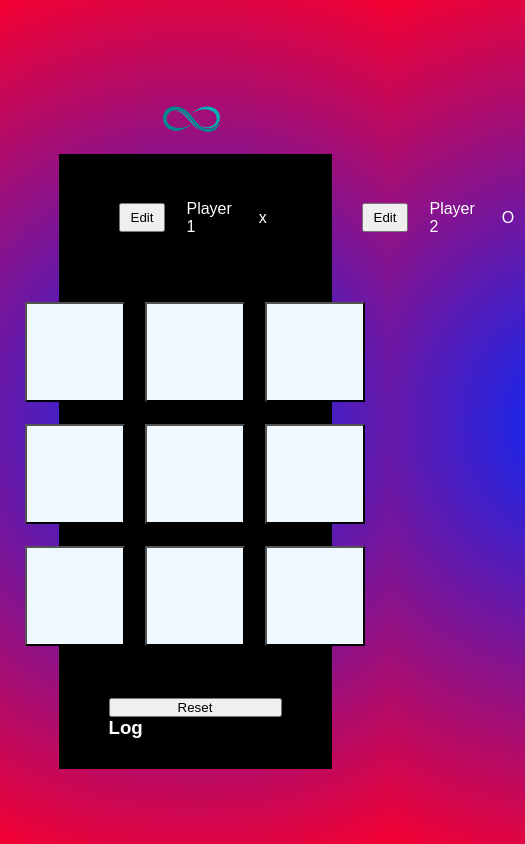
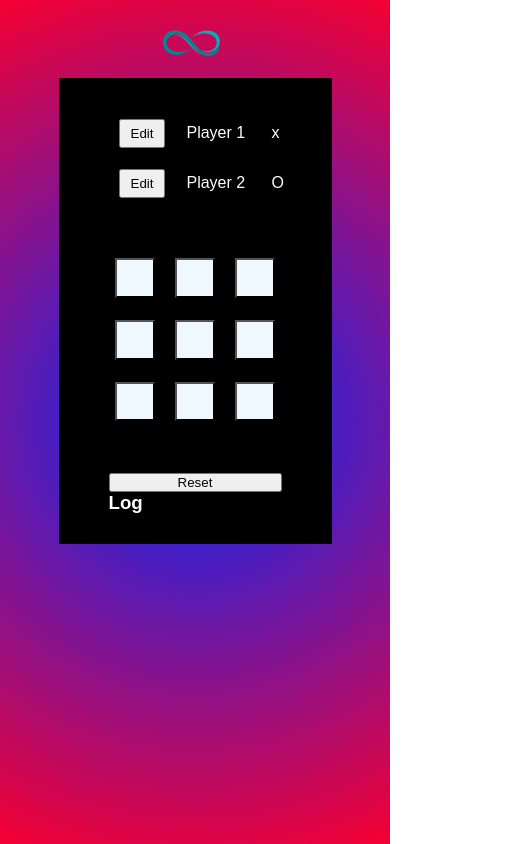
Before and after one commit to RedRoll/XO, a React (Vite) app: page / in a window 390 px wide. Shown: the whole page, 525 px wide, since content can reach past the window. Built offline with nearby package versions, Linux system fonts and the light colour scheme; a web font is replaced by a local one.

Commit message:
Test RWD

```diff
--- a/src/App.module.css
+++ b/src/App.module.css
@@ -4,7 +4,7 @@
     align-items: center;
     flex-direction: column;
 
-    height: 100vh;
+
 }
 
 .logo__img {
@@ -32,3 +32,16 @@
     column-gap: 70px;
 
 }
+
+@media (max-width:991.98px) {
+    .game__players {
+        flex-direction: column;
+        align-items: center;
+    }
+}
+
+@media (max-width: 767.98px) {
+
+
+
+}
--- a/src/components/Gameboard/GameTable.jsx
+++ b/src/components/Gameboard/GameTable.jsx
@@ -6,7 +6,7 @@ const GameBoard = ({ gameTable, onSquareClick }) => {
     return (
         <ol className={styles.board}>
 
-            {gameTable.map((row, rowIndex) => <li key={rowIndex}> {/* 3 rows*/}
+            {gameTable.map((row, rowIndex) => <li className={styles.board__wrapper} key={rowIndex}> {/* 3 rows*/}
 
                 <ol className={styles.board__row}>
 
--- a/src/components/Gameboard/GameTable.module.css
+++ b/src/components/Gameboard/GameTable.module.css
@@ -7,15 +7,51 @@
     margin: 50px 0;
 }
 
+.board__wrapper {
+    width: 100%;
+
+}
+
+/* ____________________________________________________ */
+
 .board__row {
     display: flex;
+    align-items: center;
+    justify-content: center;
+    width: 500px;
+    width: 100%;
     column-gap: 20px;
 }
 
+.row__symbol {
+
+    max-width: 100px;
+    width: 100%;
+
+}
+
+
 
 .symbol__button {
-    width: 100px;
-    height: 100px;
+    /*box*/
+    position: relative;
+    max-width: 100px;
+    width: 100%;
     background-color: aliceblue;
-   cursor: pointer;
+    cursor: pointer;
 }
+
+.symbol__button:before {
+    content: "";
+    display: block;
+    padding-top: 100%;
+    /* initial ratio of 1:1*/
+}
+
+
+
+@media(max-width: 767.98px) {
+    .row__symbol {
+        max-width: 23%;
+    }
+}
--- a/src/components/Player/Player.module.css
+++ b/src/components/Player/Player.module.css
@@ -69,7 +69,9 @@ input:focus.animated-input {
     color: red;
 }
 
-
+/* .player__name {
+    white-space: nowrap;
+} */
 
 .player__nameText {
     padding: 5px 0px;
@@ -78,6 +80,7 @@ input:focus.animated-input {
     padding: 5px;
     width: 100%;
     border: 1px solid transparent;
+    white-space: nowrap;
 }
 
 /* input animation */
```
Also changed, not shown: Plan diy.txt.
